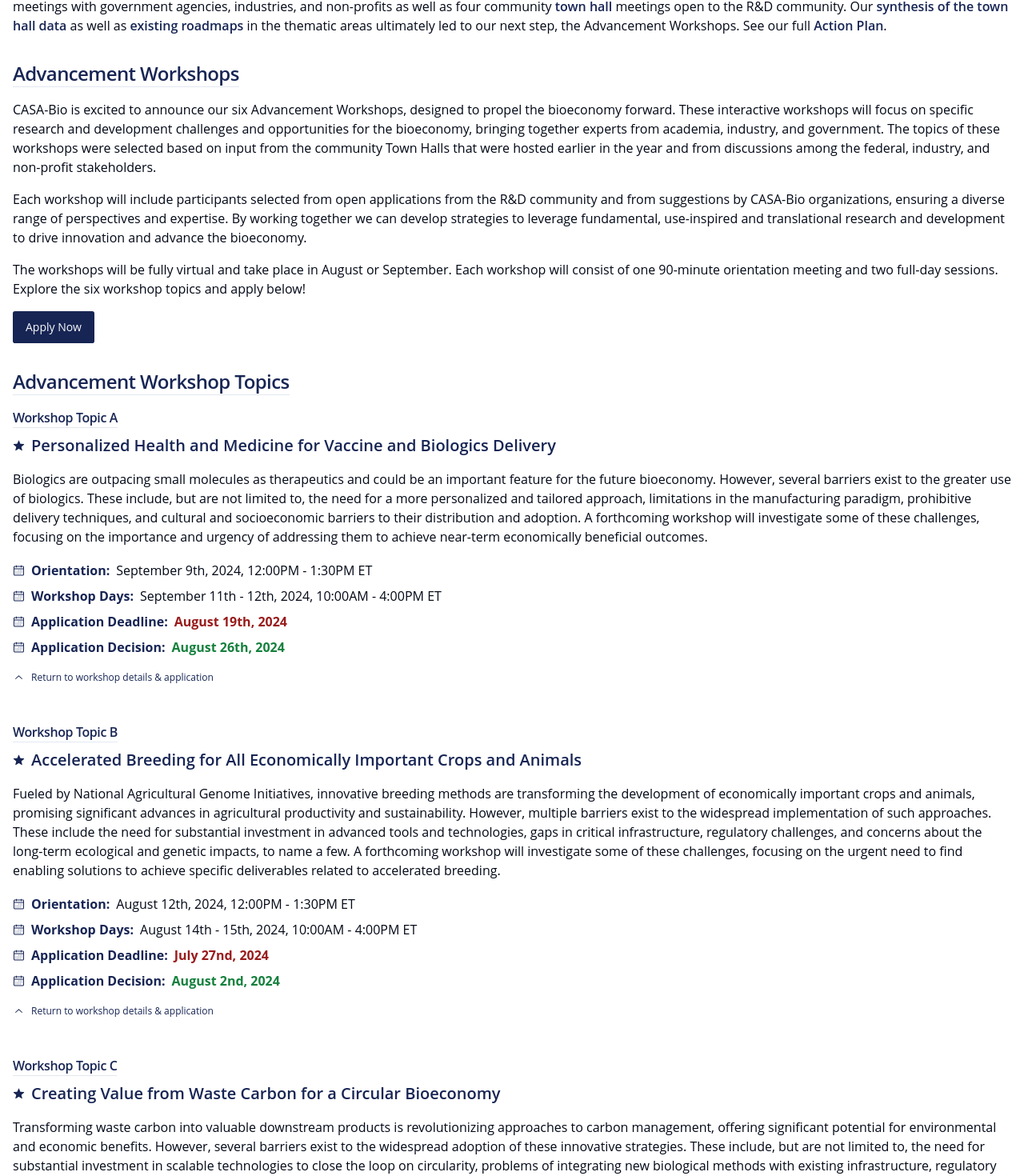
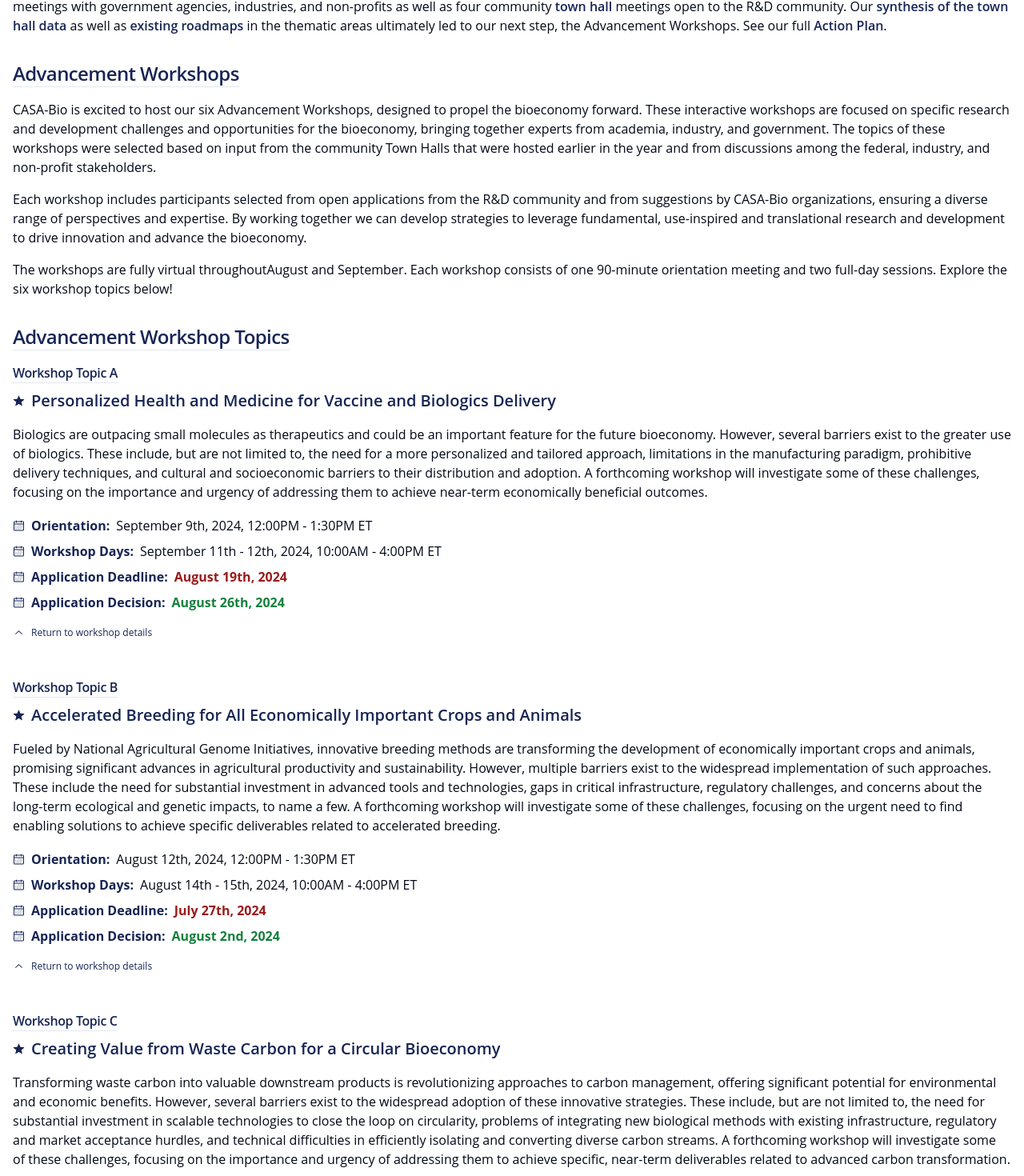
Before and after one commit to ZachStapletonJones/casa-bio, a Next.js app: page / in a window 1280 px wide. Shown: the part 339-1809 px from the top of the page at 80% size. Built offline with nearby package versions, Linux system fonts and the light colour scheme.

Commit message:
removed apply button and reworded intro text

```diff
--- a/app/page.tsx
+++ b/app/page.tsx
@@ -26,10 +26,11 @@
             <div className="flex flex-col gap-4">
             <h2 id="topics" className='scroll-m-20 border-b w-fit text-2xl font-semibold tracking-tight text-primary'>Advancement Workshops</h2>
             <p>
-            CASA-Bio is excited to announce our six Advancement Workshops, designed to propel the bioeconomy forward. These interactive workshops will focus on specific research and development challenges and opportunities for the bioeconomy, bringing together experts from academia, industry, and government. The topics of these workshops were selected based on input from the community Town Halls that were hosted earlier in the year and from discussions among the federal, industry, and non-profit stakeholders.
+            CASA-Bio is excited to host our six Advancement Workshops, designed to propel the bioeconomy forward. These interactive workshops are focused on specific research and development challenges and opportunities for the bioeconomy, bringing together experts from academia, industry, and government. The topics of these workshops were selected based on input from the community Town Halls that were hosted earlier in the year and from discussions among the federal, industry, and non-profit stakeholders.
             </p>
             <p>
-            Each workshop will include participants selected from open applications from the R&D community and from suggestions by CASA-Bio organizations, ensuring a diverse range of perspectives and expertise. By working together we can develop strategies to leverage fundamental, use-inspired and translational research and development to drive innovation and advance the bioeconomy.
+            Each workshop includes participants selected from open applications from the R&D community and from suggestions by CASA-Bio organizations, ensuring a diverse range of perspectives and expertise. By working together we can develop strategies to leverage fundamental, use-inspired and translational research and development to drive innovation and advance the bioeconomy.
+
             </p>
 
 
@@ -38,13 +39,9 @@
             </p> */}
 
             <p>
-            The workshops will be fully virtual and take place in August or September. Each workshop will consist of one 90-minute orientation meeting and two full-day sessions. Explore the six workshop topics and apply below!
+            The workshops are fully virtual throughoutAugust and September. Each workshop consists of one 90-minute orientation meeting and two full-day sessions. Explore the six workshop topics below!
             </p>
-            <p>
 
-            {/* <a className='w-fit text-primary font-semibold' href="https://docs.google.com/forms/d/e/1FAIpQLScx4vU7e7k1yurm5tqfqK_rf2r9Mh5mu5Fpx54CLZKLrntaaA/viewform?usp=sf_link" target="_blank"><Button>Apply Now</Button></a> */}
-            <a className='w-fit text-primary font-semibold' href="https://forms.gle/77VHMB23tCdg8K2T9" target="_blank"><Button>Apply Now</Button></a>
-            </p>
           </div>
           <div className="flex flex-col gap-4">
             <h2  className='scroll-m-20 border-b w-fit text-2xl font-semibold tracking-tight text-primary'>Advancement Workshop Topics</h2>
--- a/components/WorkshopTopicsGrid.tsx
+++ b/components/WorkshopTopicsGrid.tsx
@@ -71,7 +71,7 @@
                 behavior: 'smooth'
               })
         }}>
-             <ChevronUpIcon />Return to workshop details & application
+             <ChevronUpIcon />Return to workshop details
         </button>
         </div>
         </div>
--- a/data/workshop-topics.ts
+++ b/data/workshop-topics.ts
@@ -28,7 +28,7 @@
     description: "Fueled by National Agricultural Genome Initiatives, innovative breeding methods are transforming the development of economically important crops and animals, promising significant advances in agricultural productivity and sustainability. However, multiple barriers exist to the widespread implementation of such approaches. These include the need for substantial investment in advanced tools and technologies, gaps in critical infrastructure, regulatory challenges, and concerns about the long-term ecological and genetic impacts, to name a few. A forthcoming workshop will investigate some of these challenges, focusing on the urgent need to find enabling solutions to achieve specific deliverables related to accelerated breeding.",
     orientation: "August 12th, 2024, 12:00PM - 1:30PM ET",
     dates: "August 14th - 15th, 2024, 10:00AM - 4:00PM ET",
-    deadline: "July 27nd, 2024",
+    deadline: "July 27th, 2024",
     decision: "August 2nd, 2024",
   },
   {
```
